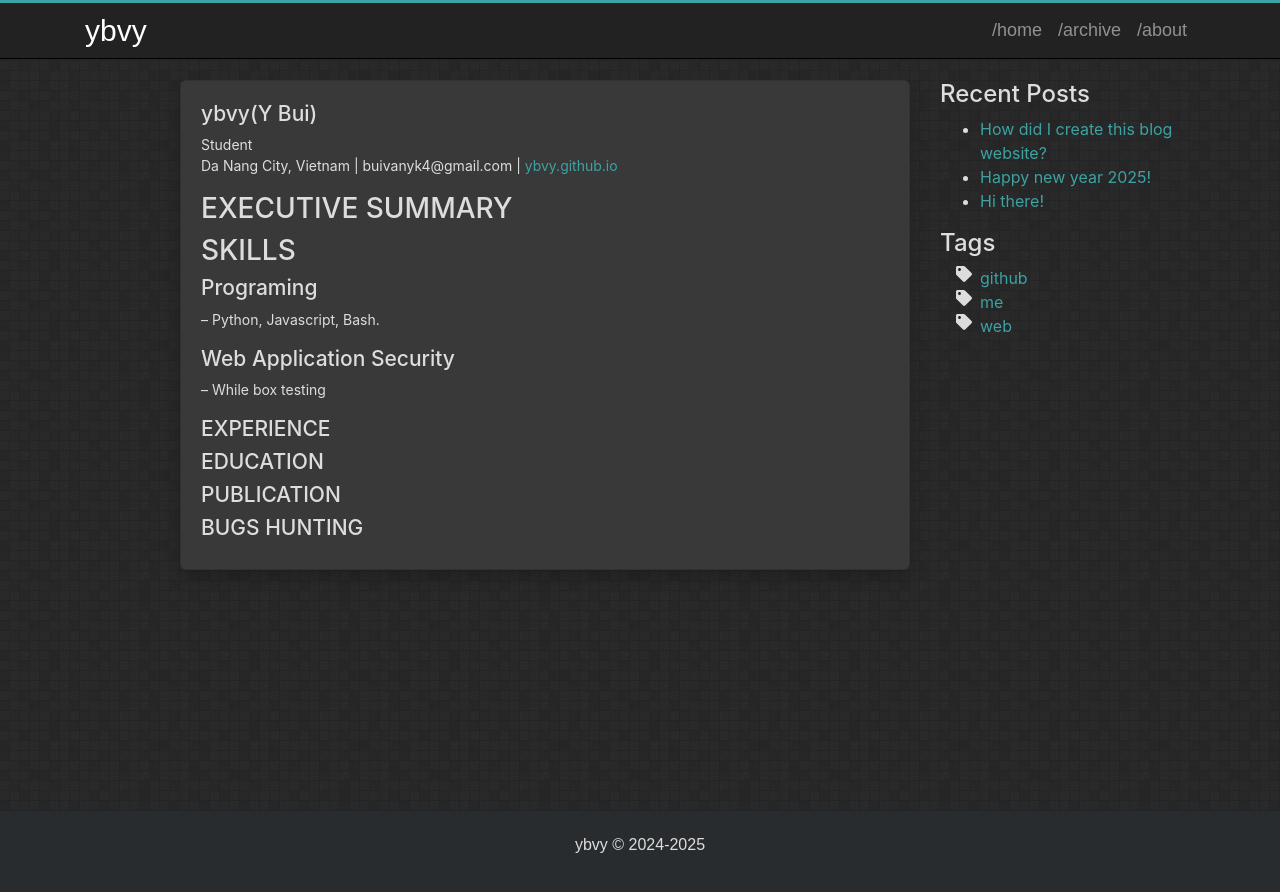
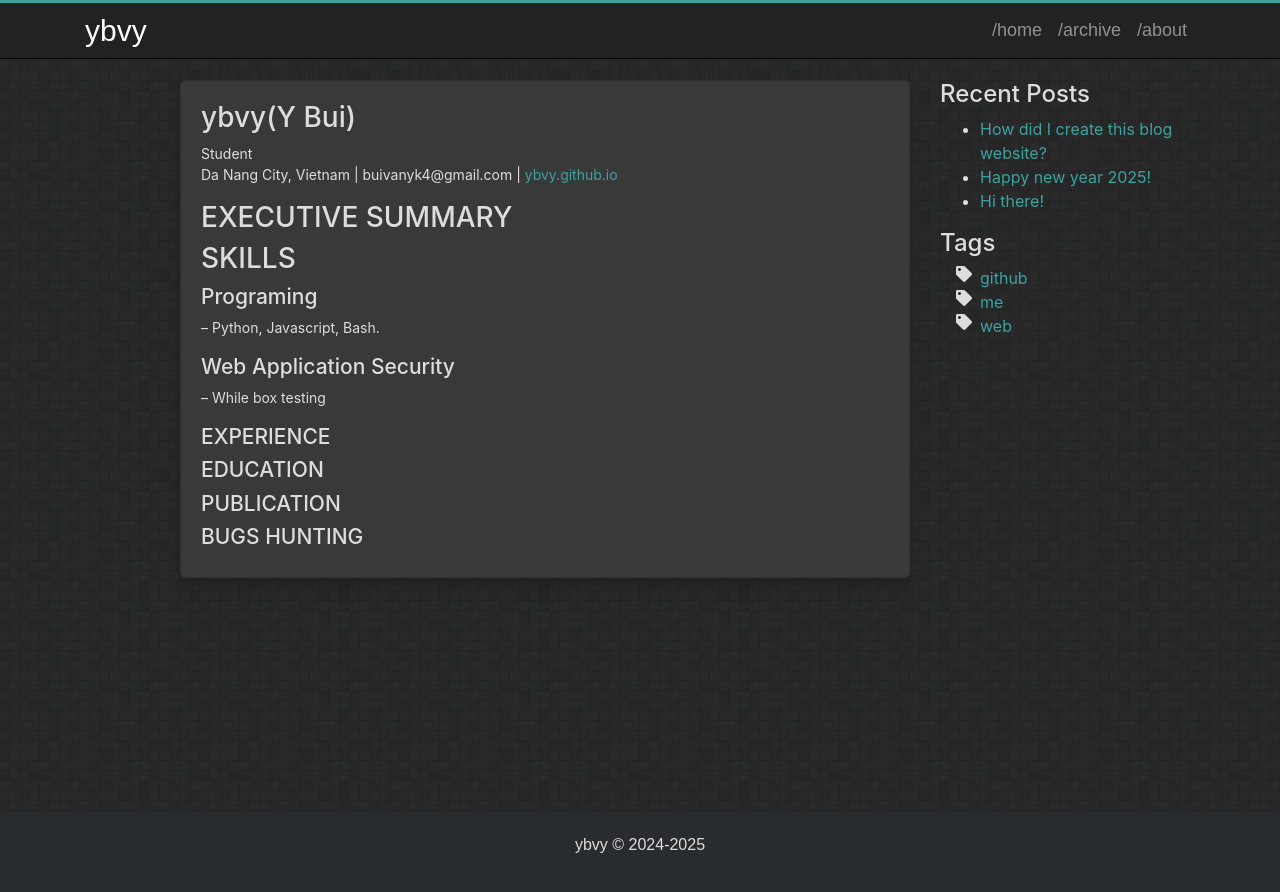
Before and after one commit to ybvy/ybvy.github.io, a Jekyll site: the page built from about.md, in a window 1280 px wide. Shown: the top 892 px of the page. Built offline with Jekyll 4.4.1, drawn with Linux system fonts in a browser that asks for light colours.

```diff
--- a/about.md
+++ b/about.md
@@ -4,7 +4,7 @@ title: About ybvy
 shortName: about
 ---
 
-## ybvy(Y Bui)
+# ybvy(Y Bui)
 Student
 Da Nang City, Vietnam | buivanyk4@gmail.com | [ybvy.github.io](https://ybvy.github.io)
 
```
